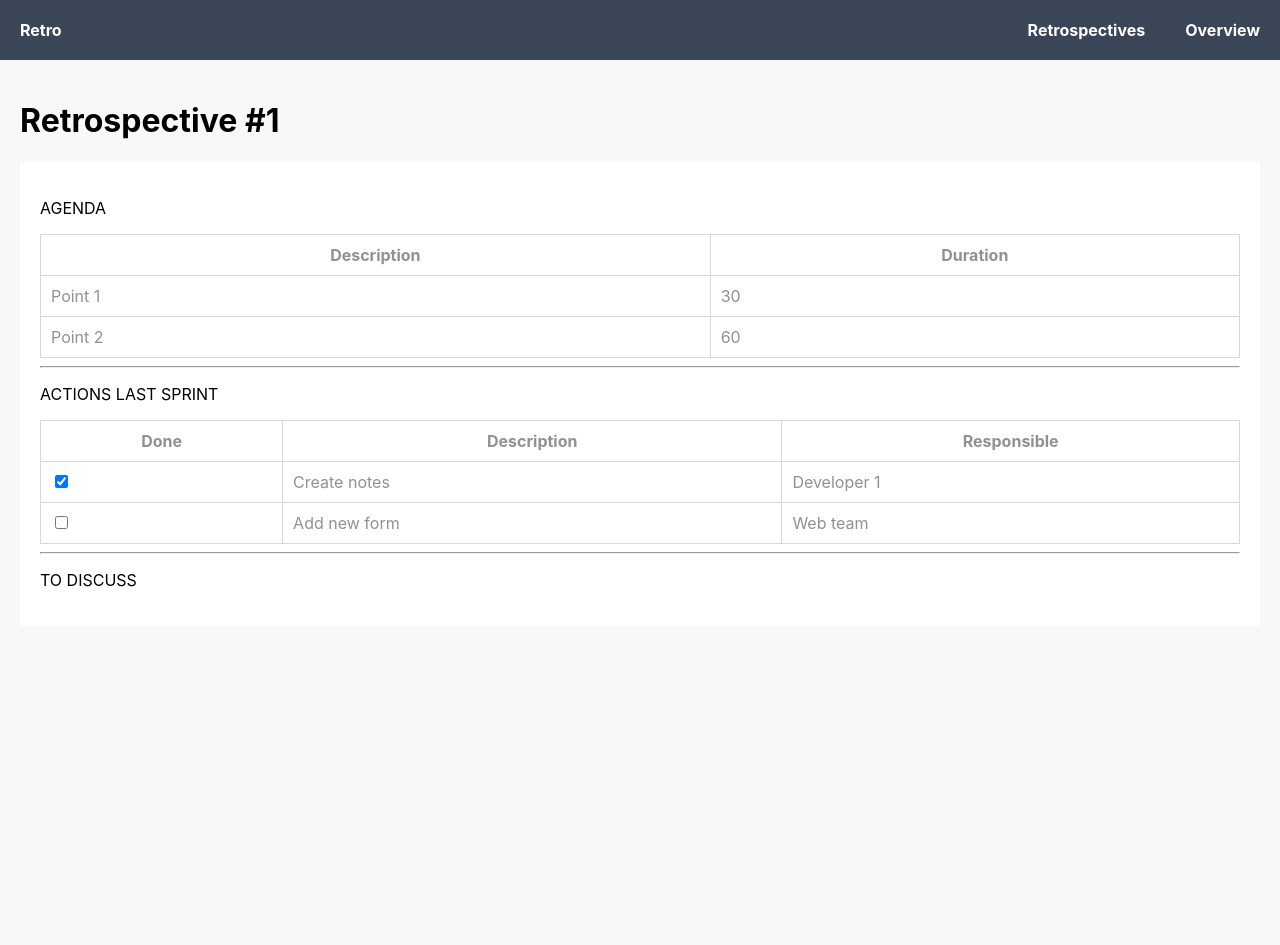
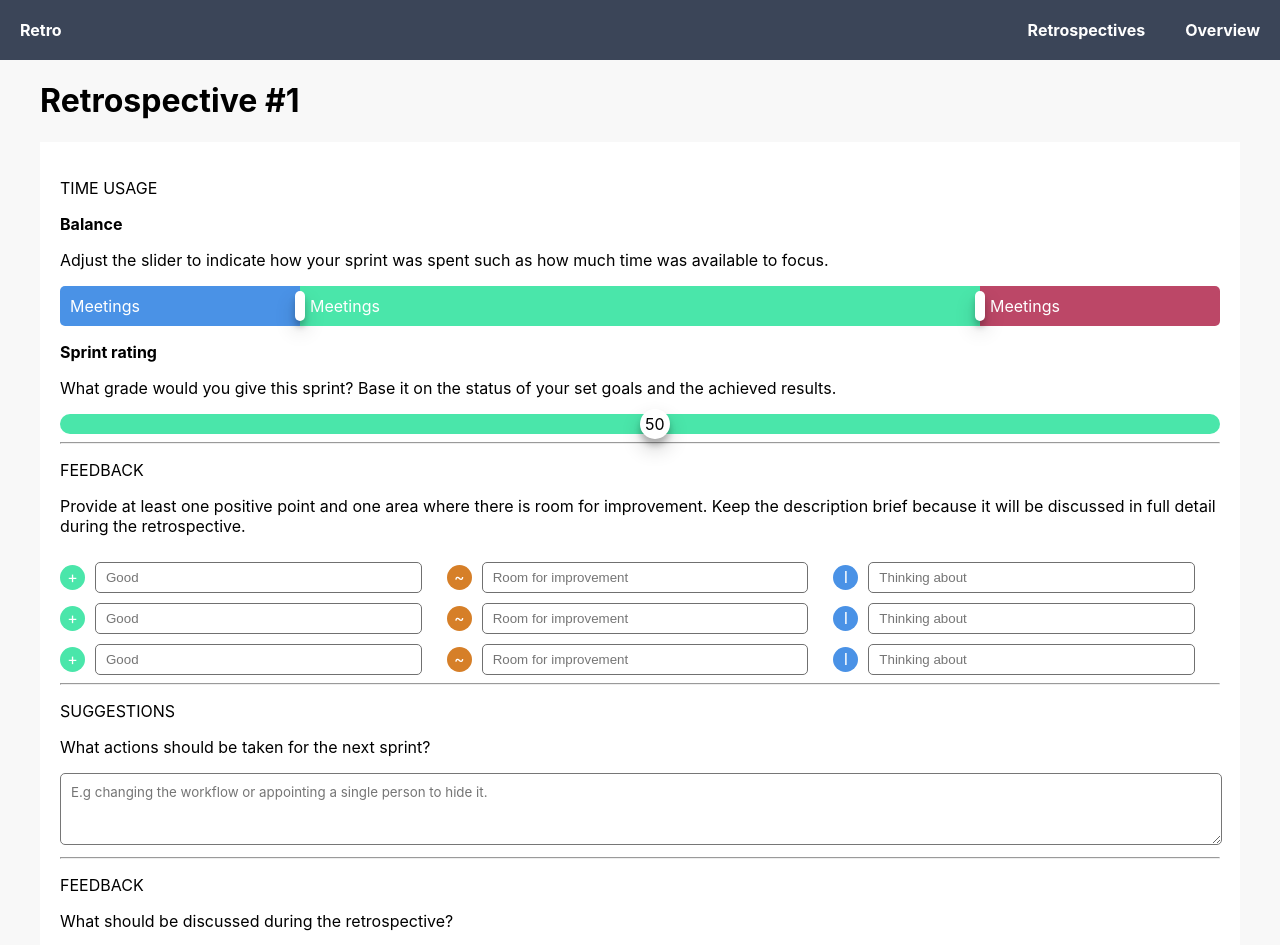
Before and after one commit to MaartenGDev/retrospective-client, a React (Create React App) app: page /retrospectives/1/feedback in a window 1280 px wide. Shown: the top 945 px of the page. Before the commit the page ends 800 px from the top, so only its background shows below. Built offline with nearby package versions, Linux system fonts and the light colour scheme.

Commit message:
Setup retrospective feedback page.

```diff
--- a/src/App.tsx
+++ b/src/App.tsx
@@ -9,9 +9,13 @@ import Retrospective from "./components/Retrospective";
 import './App.scss';
 import {store} from "./store/store";
 import * as retrospectiveActions from "./store/retrospective.actions";
+import RetrospectiveFeedback from "./components/RetrospectiveFeedback";
 
 const Content = styled.div`
-  padding: 20px;
+  width: 1200px;
+  max-width: 100%;
+  margin-left: auto;
+  margin-right: auto;
 `;
 
 function App() {
@@ -23,6 +27,9 @@ function App() {
 
                     <Content>
                         <Switch>
+                            <Route path="/retrospectives/:id/feedback">
+                                <RetrospectiveFeedback />
+                            </Route>
                             <Route path="/retrospectives/:id">
                                 <Retrospective/>
                             </Route>
--- /dev/null
+++ b/src/components/RetrospectiveFeedback.tsx
@@ -0,0 +1,160 @@
+import React, {FC} from 'react';
+import styled from "styled-components";
+import {RootState} from "../store/rootReducer";
+import {connect, ConnectedProps} from "react-redux";
+import {RouteComponentProps, withRouter} from 'react-router-dom';
+import {CategorySlider} from "./common/CategorySlider";
+import {ValueSlider} from "./common/ValueSlider";
+
+const Content = styled.div`
+  padding: 20px;
+  background-color: #ffffff;
+`
+
+const TextArea = styled.textarea`
+  border-radius: 5px;
+  padding: 10px;
+  width: calc(100% - 20px);
+  min-width: calc(100% - 20px);
+  max-width: calc(100% - 20px);
+  min-height: 50px;
+  font-family: inherit;
+`
+
+const ButtonRow = styled.div`
+  display: flex;
+  justify-content: flex-end;
+  margin-top: 20px;
+`
+
+const Button = styled.button`
+  background-color: #4A92E6;
+  border: none;
+  padding: 10px 20px;
+  border-radius: 5px;
+  color: white;
+`
+
+const InputGrid = styled.div`
+  display: flex;
+  justify-content: space-between;
+`
+
+const GridColumn = styled.div`
+  display: flex;
+  flex-grow: 1;
+  flex-direction: column;
+`
+
+const Icon = styled.span`
+  width: 25px;
+  height: 25px;
+  display: flex;
+  justify-content: center;
+  align-items: center;
+  color: white;
+  align-content: center;
+  border-radius: 100%;
+`
+
+const Input = styled.input`
+  border-radius: 5px;
+  padding: 7px 10px;
+  margin-left: 10px;
+  border: 1px solid #707070;
+  flex-grow: 1;
+  margin-right: 25px;
+`
+
+const InputRow = styled.div`
+  margin-top: 10px;
+  display: flex;
+  align-items: center;
+`
+
+const mapState = (state: RootState) => ({retrospectives: state.retrospectiveReducer.retrospectives});
+const connector = connect(mapState)
+type PropsFromRedux = ConnectedProps<typeof connector> & RouteComponentProps<{ id: string }>
+
+
+const RetrospectiveFeedback: FC<PropsFromRedux> = ({retrospectives, match}) => {
+    const retrospective = retrospectives.find(r => r.id === parseInt(match.params.id))!;
+
+    if (!retrospective) {
+        return <main>Not found</main>
+    }
+
+    const timeUsage = [
+        {name: 'Meetings', value: 20, color: '#4A92E6'},
+        {name: 'focus', value: 60, color: '#4AE6AA'},
+        {name: 'disturbance', value: 20, color: '#BC4767'}
+    ];
+
+    const inputGrid = [
+        {
+            minValues: 1,
+            icon: {label: '+', color: '#4AE6AA'},
+            inputs: [{label: 'Good'}, {label: 'Good'}, {label: 'Good'}]
+        },
+        {
+            minValues: 1,
+            icon: {label: '~', color: '#D67F28'},
+            inputs: [{label: 'Room for improvement'}, {label: 'Room for improvement'}, {label: 'Room for improvement'}]
+        },
+        {
+            minValues: 0,
+            icon: {label: 'I', color: '#4A92E6'},
+            inputs: [{label: 'Thinking about'}, {label: 'Thinking about'}, {label: 'Thinking about'}]
+        },
+    ];
+
+
+    return (
+        <main>
+            <h1>Retrospective #{retrospective.id}</h1>
+            <Content>
+                <p>TIME USAGE</p>
+                <p><b>Balance</b></p>
+                <p>Adjust the slider to indicate how your sprint was spent such as how much time was available to
+                    focus.</p>
+                <CategorySlider categories={timeUsage}/>
+
+                <p><b>Sprint rating</b></p>
+                <p>What grade would you give this sprint? Base it on the status of your set goals and the achieved
+                    results.</p>
+                <ValueSlider color='#4AE6AA' value={50}/>
+
+                <hr/>
+                <p>FEEDBACK</p>
+                <p>Provide at least one positive point and one area where there is room for improvement. Keep the
+                    description brief because it will be discussed in full detail during the retrospective.</p>
+
+                <InputGrid>
+                    {inputGrid.map(row => <GridColumn>
+                        {row.inputs.map(input => (
+                            <InputRow>
+                                <Icon style={{backgroundColor: row.icon.color}}>{row.icon.label}</Icon>
+                                <Input type='text' placeholder={input.label}/>
+                            </InputRow>
+                        ))}
+                    </GridColumn>)}
+                </InputGrid>
+
+                <hr/>
+                <p>SUGGESTIONS</p>
+                <p>What actions should be taken for the next sprint?</p>
+                <TextArea placeholder='E.g changing the workflow or appointing a single person to hide it.'/>
+                <hr/>
+                <p>FEEDBACK</p>
+                <p>What should be discussed during the retrospective?</p>
+                <TextArea placeholder='E.g how we handle onboarding'/>
+
+                <ButtonRow>
+                    <Button>Submit</Button>
+                </ButtonRow>
+            </Content>
+        </main>
+    );
+}
+
+export default withRouter(connector(RetrospectiveFeedback));
--- a/src/components/Retrospectives.tsx
+++ b/src/components/Retrospectives.tsx
@@ -20,7 +20,7 @@ const mapState = (state: RootState) => ({retrospectives: state.retrospectiveRedu
 const connector = connect(mapState)
 type PropsFromRedux = ConnectedProps<typeof connector>
 
-const Retrospectives: FC<PropsFromRedux> = (props) => {
+const Retrospectives: FC<PropsFromRedux> = ({retrospectives}) => {
     return (
         <main>
             <h1>Retrospectives</h1>
@@ -33,7 +33,7 @@ const Retrospectives: FC<PropsFromRedux> = (props) => {
                         <th>DATE</th>
                         <th>ACTION</th>
                     </tr>
-                    {props.retrospectives.map(retro => {
+                    {retrospectives.map(retro => {
                         const action = retro.status === RetrospectiveStatus.FINISHED
                             ? <TableLink to={'/retrospectives/' + retro.id}>View</TableLink>
                             : <TableLink to={'/retrospectives/' + retro.id + '/feedback'}>Give feedback</TableLink>;
--- /dev/null
+++ b/src/components/common/CategorySlider.tsx
@@ -0,0 +1,51 @@
+import React, {FC} from 'react';
+import styled from "styled-components";
+
+const Bar = styled.div`
+  display: flex;
+  position: relative;
+  width: 100%;
+  border-radius: 10px;
+
+  div:first-of-type {
+    border-radius: 5px 0 0 5px;
+  }
+  div:last-of-type {
+      border-radius: 0 5px 5px 0;
+  }
+`;
+
+const Section = styled.div`
+  position: relative;
+  color: white;
+  padding: 10px;
+`;
+
+const SlidingHandle = styled.span`
+ position: absolute;
+ right: -5px;
+ top: 5px;
+ height: calc(100% - 10px);
+ width: 10px;
+ background-color: white;
+ border-radius: 5px;
+ z-index: 1;
+ cursor: grab;
+ box-shadow: 0 10px 20px rgba(0,0,0,0.19), 0 6px 6px rgba(0,0,0,0.23);
+`;
+
+interface IProps {
+    categories: { name: string, value: number, color: string }[]
+}
+
+export const CategorySlider: FC<IProps> = ({categories}) => {
+    return (<Bar>
+        {categories.map((category, index) => {
+            const showHandle = index !== (categories.length - 1);
+
+            return (<Section style={{width: `${category.value}%`, backgroundColor: category.color}}>
+                <span>Meetings</span> {showHandle ? <SlidingHandle /> : null}
+            </Section>);
+        })}
+    </Bar>);
+}
--- /dev/null
+++ b/src/components/common/ValueSlider.tsx
@@ -0,0 +1,31 @@
+import React, {FC} from 'react';
+import styled from "styled-components";
+
+const Slider = styled.div`
+  width: 100%;
+  border-radius: 10px;
+  height: 20px;
+  position: relative;
+`;
+
+const Handle = styled.span`
+  position: absolute;
+  background-color: white;
+  height: 100%;
+  padding: 5px;
+  top: calc((50% + -5px) * -1);
+  border-radius: 100%;
+  z-index: 1;
+  box-shadow: 0 10px 20px rgba(0,0,0,0.19), 0 6px 6px rgba(0,0,0,0.23);
+`;
+
+interface IProps {
+    color: string;
+    value: number;
+}
+
+export const ValueSlider: FC<IProps> = ({color, value}) => {
+    return (<Slider style={{backgroundColor: color}}>
+        <Handle style={{marginLeft: `${value}%`}}>{value}</Handle>
+    </Slider>);
+}
```
